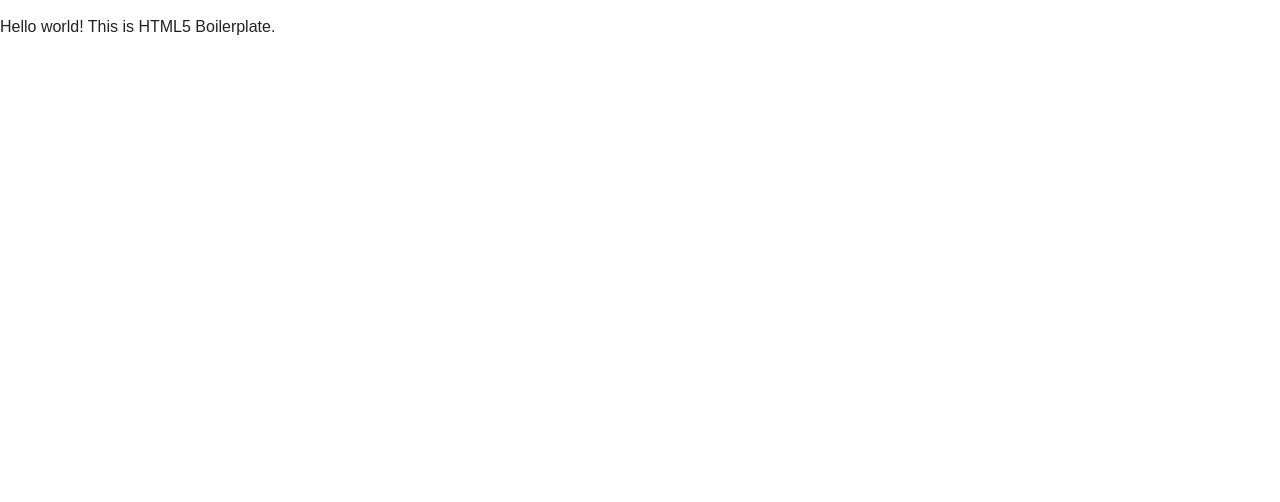
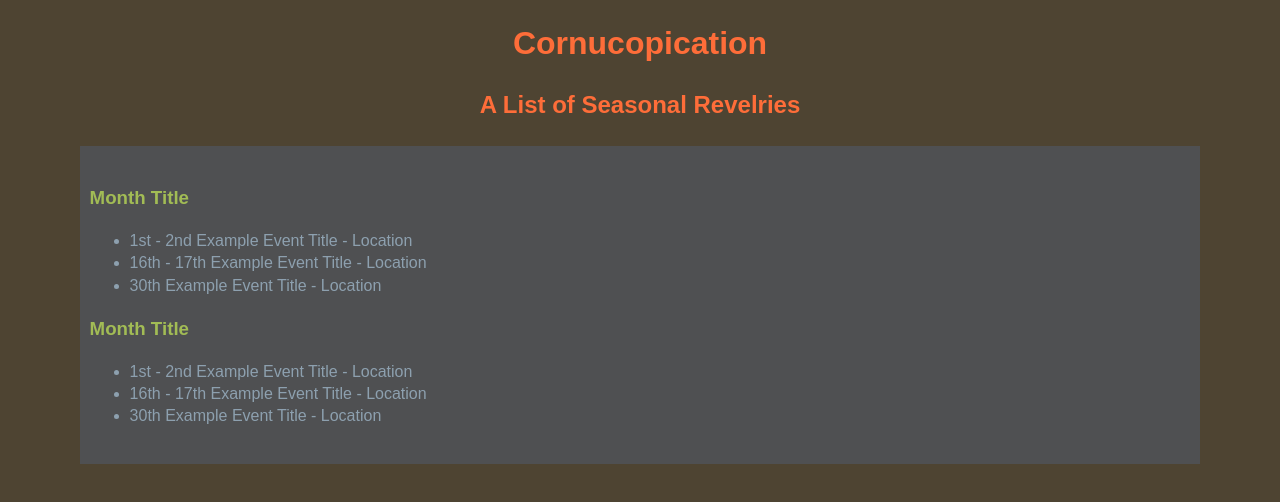
Before and after one commit to 1gb/cornucopication, a website: page index.html in a window 1280 px wide. Drawn offline with nearby package versions, Linux system fonts and the light colour scheme.

Commit message:
first pass

```diff
--- a/css/main.css
+++ b/css/main.css
@@ -94,10 +94,30 @@
 /* ==========================================================================
    Author's custom styles
    ========================================================================== */
+body {
+  text-align: center;
+  background: #4e4432;
+}
 
+.top {
+  text-align: center;
+  color: #fe6d39;
+}
 
+.main {
+  text-align: left;
+  display: inline-block;
+  width: 86%;
+  margin: 5px auto;
+  padding: 20px 10px;
+  color: #8da0af;
+  background: #4f5052;
+  border: 1px solid #
+}
 
-
+.month-group h3 {
+  color: #a2bc55;
+}
 
 
 
--- a/index.html
+++ b/index.html
@@ -1,10 +1,10 @@
 <!doctype html>
-<html class="no-js" lang="">
+<html class="no-js" lang="en">
 		<head>
 				<meta charset="utf-8">
 				<meta http-equiv="x-ua-compatible" content="ie=edge">
-        <title></title>
-        <meta name="description" content="">
+				<title>Cornucopication - Seasonal Revelries</title>
+				<meta name="description" content="A collection of events which embody the spirit of small town festivals celebrating locally produced goods or crops, especially those which are edible such as fruits or seafood.">
 				<meta name="viewport" content="width=device-width, initial-scale=1">
 
 				<link rel="stylesheet" href="css/normalize.css">
@@ -15,22 +15,33 @@
 						<p class="browserupgrade">You are using an <strong>outdated</strong> browser. Please <a href="http://browsehappy.com/">upgrade your browser</a> to improve your experience.</p>
 				<![endif]-->
 
-        <!-- Add your site or application content here -->
-        <p>Hello world! This is HTML5 Boilerplate.</p>
+				<div class="top">
+					<h1>Cornucopication</h1>
+					<h2>A List of Seasonal Revelries</h2>
+				</div>
 
-        <script src="https://code.jquery.com/jquery-1.12.0.min.js"></script>
-        <script>window.jQuery || document.write('<script src="js/vendor/jquery-1.12.0.min.js"><\/script>')</script>
-        <script src="js/plugins.js"></script>
+				<div class="main">
+					<div class="date-list">
+						<div class="month-group">
+							<h3>Month Title</h3>
+							<ul>
+							  <li><span class="date">1st - 2nd</span> Example Event Title - Location</li>
+							  <li><span class="date">16th - 17th</span> Example Event Title - Location</li>
+							  <li><span class="date">30th</span> Example Event Title - Location</li>
+							</ul>
+						</div>
+						<div class="month-group">
+							<h3>Month Title</h3>
+							<ul>
+							  <li><span class="date">1st - 2nd</span> Example Event Title - Location</li>
+							  <li><span class="date">16th - 17th</span> Example Event Title - Location</li>
+							  <li><span class="date">30th</span> Example Event Title - Location</li>
+							</ul>
+						</div>
+					</div>
+				</div>
+
+				<script src="js/vendor/jquery-3.1.1.min.js"></script>
 				<script src="js/main.js"></script>
-
-        <!-- Google Analytics: change UA-XXXXX-X to be your site's ID. -->
-        <script>
-            (function(b,o,i,l,e,r){b.GoogleAnalyticsObject=l;b[l]||(b[l]=
-            function(){(b[l].q=b[l].q||[]).push(arguments)});b[l].l=+new Date;
-            e=o.createElement(i);r=o.getElementsByTagName(i)[0];
-            e.src='https://www.google-analytics.com/analytics.js';
-            r.parentNode.insertBefore(e,r)}(window,document,'script','ga'));
-            ga('create','UA-XXXXX-X','auto');ga('send','pageview');
-        </script>
 		</body>
 </html>
--- a/js/plugins.js
+++ /dev/null
@@ -1,24 +0,0 @@
-// Avoid `console` errors in browsers that lack a console.
-(function() {
-    var method;
-    var noop = function () {};
-    var methods = [
-        'assert', 'clear', 'count', 'debug', 'dir', 'dirxml', 'error',
-        'exception', 'group', 'groupCollapsed', 'groupEnd', 'info', 'log',
-        'markTimeline', 'profile', 'profileEnd', 'table', 'time', 'timeEnd',
-        'timeline', 'timelineEnd', 'timeStamp', 'trace', 'warn'
-    ];
-    var length = methods.length;
-    var console = (window.console = window.console || {});
-
-    while (length--) {
-        method = methods[length];
-
-        // Only stub undefined methods.
-        if (!console[method]) {
-            console[method] = noop;
-        }
-    }
-}());
-
-// Place any jQuery/helper plugins in here.
```
Also changed, not shown: data/festivals.json (+0 -9 lines), 1 other file. Lines whose indentation alone changed are shown as unchanged.
